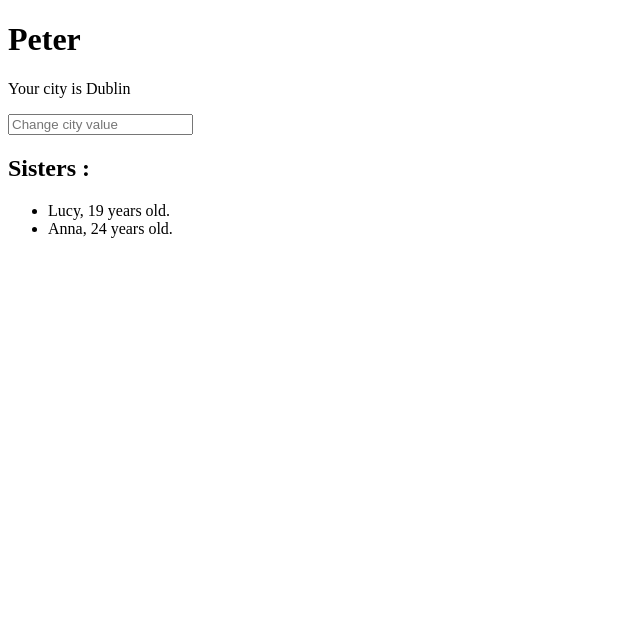
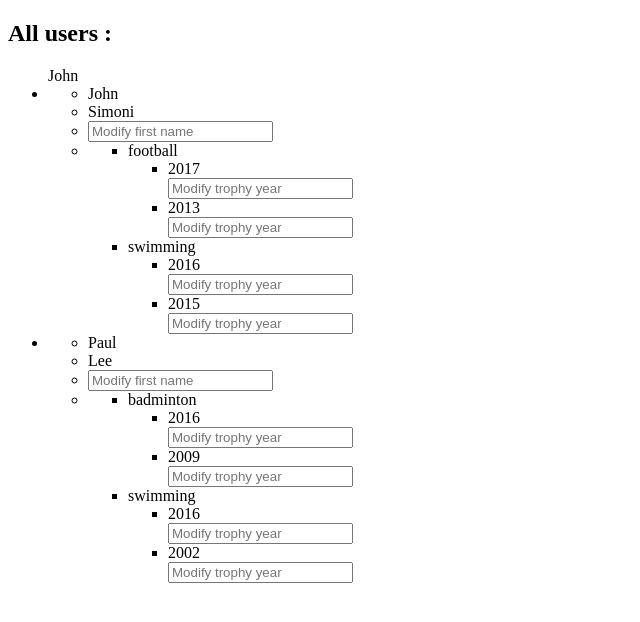
Before and after one commit to thibaultboursier/bindy, a website built with webpack: page example/index.html in a window 1280 px wide. Shown: the whole page, without its empty margins (0-640 px from the left). Built offline with Linux system fonts and the light colour scheme.

Commit message:
resolve #7 by checking if binder is defined

```diff
--- a/example/index.html
+++ b/example/index.html
@@ -11,41 +11,80 @@
 <body>
 
   <div id="container">
-    <h1>Welcome {{user.name}}</h1>
-    <p>
-      Your city is <span bd-text="user.city"></span>
-    </p>
-    <p>
-      <input type="text" bd-model="user.city" placeholder="Change city value">
-    </p>
-    <h2>Sisters :</h2>
+    <h2>All users :</h2>
     <ul>
-      <li bd-for="sister of user.sisters">
-        <span bd-text="sister.name"></span>, <span bd-text="sister.age"></span> years old.
+      First user is {{users.0.firstName}} !
+
+      <li bd-for="user of users">
+        <ul>
+          <li>{{user.firstName}}</li>
+          <li>{{user.lastName}}</li>
+          <li>
+            <input type="text" bd-model="user.firstName" placeholder="Modify first name">
+          </li>
+          <li>
+            <ul>
+              <li bd-for="hobby in user.hobbies">
+                <span bd-text="hobby.type"></span>
+                <ul>
+                  <li bd-for="trophy of hobby.trophies">
+                    année {{trophy.year}}
+                    <br>
+                    <input type="text" bd-model="trophy.year" placeholder="Modify trophy year">
+                  </li>
+                </ul>
+              </li>
+            </ul>
+          </li>
+        </ul>
       </li>
     </ul>
   </div>
 
   <script src="../dist/bindy.js"></script>
   <script>
-    let target = {
-      user: {
-        name: 'Peter',
-        city: 'Dublin',
-        sisters: [{
-            name: 'Lucy',
-            age: 19
-          },
-          {
-            name: 'Anna',
-            age: 24
-          }
-        ]
-      }
+    let scope = {
+      users: [{
+        firstName: 'John',
+        lastName: 'Simoni',
+        hobbies: [{
+          type: 'football',
+          trophies: [{
+            year: '2017'
+          }, {
+            year: '2013'
+          }]
+        }, {
+          type: 'swimming',
+          trophies: [{
+            year: '2016'
+          }, {
+            year: '2015'
+          }]
+        }]
+      }, {
+        firstName: 'Paul',
+        lastName: 'Lee',
+        hobbies: [{
+          type: 'badminton',
+          trophies: [{
+            year: '2016'
+          }, {
+            year: '2009'
+          }]
+        }, {
+          type: 'swimming',
+          trophies: [{
+            year: '2016'
+          }, {
+            year: '2002'
+          }]
+        }]
+      }]
     };
 
     const container = document.querySelector('#container');
-    const view = Bindy.bind(target, container);
+    const view = Bindy.bind(scope, container);
     console.log(view)
   </script>
 </body>
--- a/src/parser.js
+++ b/src/parser.js
@@ -39,10 +39,10 @@ export const parseAttributes = function parseAttributes(attributes, regExp) {
             value,
             name
         }) => {
-            const binder = name.replace(regExp, '');
+            const binderKey = name.replace(regExp, '');
 
             return {
-                binder,
+                binderKey,
                 value
             };
         });
@@ -136,13 +136,13 @@ export const parseNode = function parseNode(node) {
  * @param {String} regExp - Regular expression.
  */
 export const parseTextNode = function parseTextNode(textContent, regExp) {
-    const binder = 'text';
+    const binderKey = 'text';
 
     if (regExp.test(textContent)) {
         const value = textContent.trim().match(regExp)[1];
 
         return [{
-            binder,
+            binderKey,
             value
         }];
     }
--- a/src/view.js
+++ b/src/view.js
@@ -132,9 +132,17 @@ export class View {
 
             // For each parsing result, binder is called.
             parsing && parsing.forEach(({
-                binder,
+                binderKey,
                 value
-            }) => this.binders[binder].call(this, node, value));
+            }) => {
+                const binder = this.binders[binderKey];
+
+                if (!binder) {
+                    return utils.error(`Binder (${binderKey}) is not defined.`);
+                }
+
+                binder.call(this, node, value);
+            });
         });
 
         return this;
```
Also changed, not shown: dist/bindy.js.
